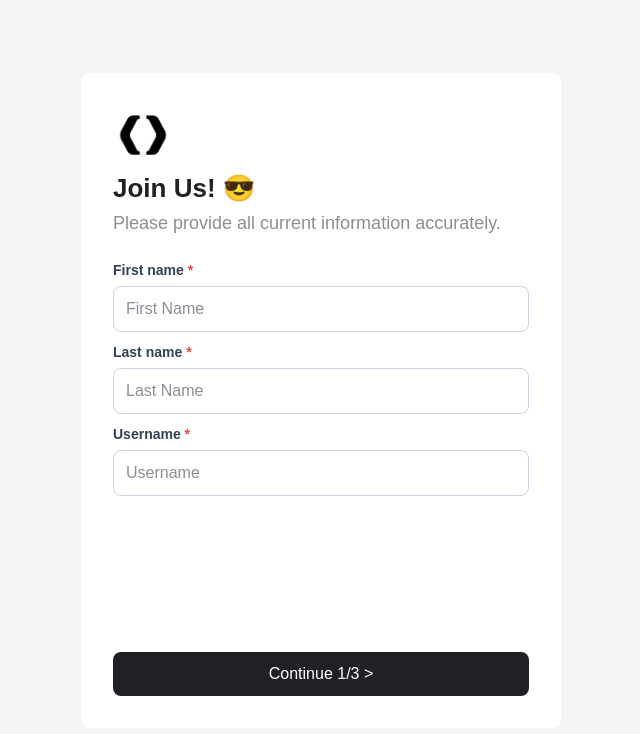
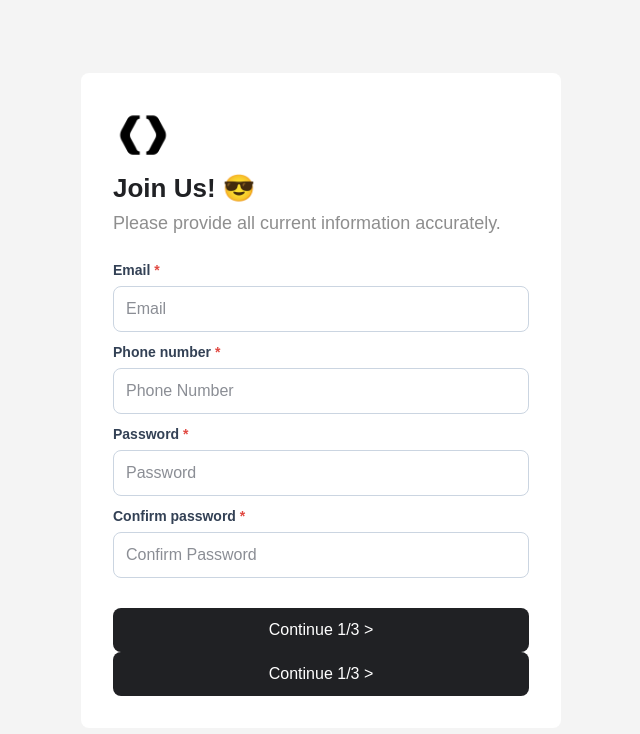
Before and after one commit to oyunmyagmar/multi-step-form, a Next.js app: page /multiform in a window 1280 px wide. Both pictures are taken after a click on the button "Continue 1/3 >". Shown: the top 734 px of the page, without its empty margins (319-959 px from the left). Built offline with nearby package versions, Linux system fonts and the light colour scheme.

Commit message:
added till step

```diff
--- a/src/app/multiform/page.js
+++ b/src/app/multiform/page.js
@@ -1,9 +1,30 @@
 "use client";
-// import { useState } from "react";
+import { useState } from "react";
 
 import { Header, InputField, Button } from "@/components";
 
 const HomeForm = () => {
+  const [step, setStep] = useState("firstStepBase"); // secondStepPass, thirdStepImg, lastStep
+
+  const [form, setForm] = useState({
+    firstName: "",
+    lastName: "",
+    userName: "",
+    email: "",
+    telNumber: "",
+    password: "",
+    confirmPass: "",
+    dateOfBirth: "",
+    profileImg: "",
+  });
+
+  function submit() {
+    setStep("secondStepPass");
+    console.log(form);
+  }
+  // console.log(form);
+
+  if (step === "firstStepBase") {
     return (
       <div className="w-full h-screen bg-[#F4F4F4] flex justify-center items-center">
         <div className="w-120 bg-white rounded-lg p-8">
@@ -13,14 +34,128 @@ const HomeForm = () => {
               <InputField
                 title="First name"
                 placeholder="First Name"
-            ></InputField>
-            <InputField title="Last name" placeholder="Last Name"></InputField>
-            <InputField title="Username" placeholder="Username"></InputField>
+                type="text"
+                value={form.firstName}
+                onChange={(e) =>
+                  setForm({ ...form, firstName: e.target.value })
+                }
+              />
+
+              <InputField
+                title="Last name"
+                placeholder="Last Name"
+                type="text"
+                value={form.lastName}
+                onChange={(e) => setForm({ ...form, lastName: e.target.value })}
+              />
+
+              <InputField
+                title="Username"
+                placeholder="Username"
+                type="text"
+                value={form.userName}
+                onChange={(e) => setForm({ ...form, userName: e.target.value })}
+              />
             </div>
-          <Button name="Continue 1/3 >"></Button>
+            <Button name="Continue 1/3 >" onClick={submit}></Button>
           </div>
         </div>
       </div>
     );
+  }
+
+  if (step === "secondStepPass") {
+    return (
+      <div className="w-full h-screen bg-[#F4F4F4] flex justify-center items-center">
+        <div className="w-120 bg-white rounded-lg p-8">
+          <Header />
+          <div className="h-[434px] flex flex-col justify-between">
+            <div className="flex flex-col gap-3">
+              <InputField
+                title="Email"
+                placeholder="Email"
+                type="email"
+                value={form.email}
+                onChange={(e) => setForm({ ...form, email: e.target.value })}
+              />
+
+              <InputField
+                title="Phone number"
+                placeholder="Phone Number"
+                type="tel"
+                value={form.telNumber}
+                onChange={(e) =>
+                  setForm({ ...form, telNumber: e.target.value })
+                }
+              />
+
+              <InputField
+                title="Password"
+                placeholder="Password"
+                type="password"
+                value={form.password}
+                onChange={(e) => setForm({ ...form, password: e.target.value })}
+              />
+
+              <InputField
+                title="Confirm password"
+                placeholder="Confirm Password"
+                type="password"
+                value={form.confirmPass}
+                onChange={(e) =>
+                  setForm({ ...form, confirmPass: e.target.value })
+                }
+              />
+            </div>
+            <div>
+              <Button name="Continue 1/3 >" onClick={submit}></Button>
+              <Button name="Continue 1/3 >" onClick={submit}></Button>
+            </div>
+          </div>
+        </div>
+      </div>
+    );
+  }
+
+  if (step === "thirdStepImg") {
+    return (
+      <div className="w-full h-screen bg-[#F4F4F4] flex justify-center items-center">
+        <div className="w-120 bg-white rounded-lg p-8">
+          <Header />
+          <div className="h-[434px] flex flex-col justify-between">
+            <div className="flex flex-col gap-3">
+              <InputField
+                placeholder="First Name"
+                type="text"
+                title="First name"
+                value={form.firstName}
+                onChange={(e) =>
+                  setForm({ ...form, firstName: e.target.value })
+                }
+              />
+
+              <InputField
+                title="Username"
+                placeholder="Username"
+                value={form.userName}
+                onChange={(e) => setForm({ ...form, userName: e.target.value })}
+              />
+            </div>
+            <Button name="Continue 1/3 >" onClick={submit}></Button>
+          </div>
+        </div>
+      </div>
+    );
+  }
+
+  if (step === "lastStep") {
+    return (
+      <div className="w-full h-screen bg-[#F4F4F4] flex justify-center items-center">
+        <div className="w-120 bg-white rounded-lg p-8">
+          <Header />
+        </div>
+      </div>
+    );
+  }
 };
 export default HomeForm;
--- a/src/components/button.jsx
+++ b/src/components/button.jsx
@@ -1,7 +1,10 @@
-export function Button({ name }) {
+export function Button({ name, onClick }) {
   return (
     <div>
-      <button className="w-full text-base leading-6 font-medium py-2.5 bg-[#202124] text-white rounded-lg">
+      <button
+        className="w-full text-base leading-6 font-medium py-2.5 bg-[#202124] text-white rounded-lg"
+        onClick={onClick}
+      >
         {name}
       </button>
     </div>
--- a/src/components/firstStepBase.jsx
+++ b/src/components/firstStepBase.jsx
@@ -0,0 +1,4 @@
+//   const [firstName, setFirstName] = useState("Hello");
+//   const [lastName, setLastName] = useState("");
+//   const [userName, setUserName] = useState("");
+//   console.log(firstName, lastName, userName);
--- a/src/components/inputField.jsx
+++ b/src/components/inputField.jsx
@@ -1,4 +1,4 @@
-export function InputField({ title, placeholder }) {
+export function InputField({ title, placeholder, type, value, onChange }) {
   return (
     <div className="flex flex-col gap-2">
       <h5 className="text-sm leading-4 font-semibold text-[#334155]">
@@ -8,6 +8,9 @@ export function InputField({ title, placeholder }) {
       <input
         className="w-full border border-[#CBD5E1] rounded-lg placeholder-[#8B8E95] text-base leading-5 text-[#121316] focus:outline-[#0CA5E9] p-3"
         placeholder={placeholder}
+        type={type}
+        value={value}
+        onChange={onChange}
       ></input>
     </div>
   );
```
Lines whose indentation alone changed are shown as unchanged.
